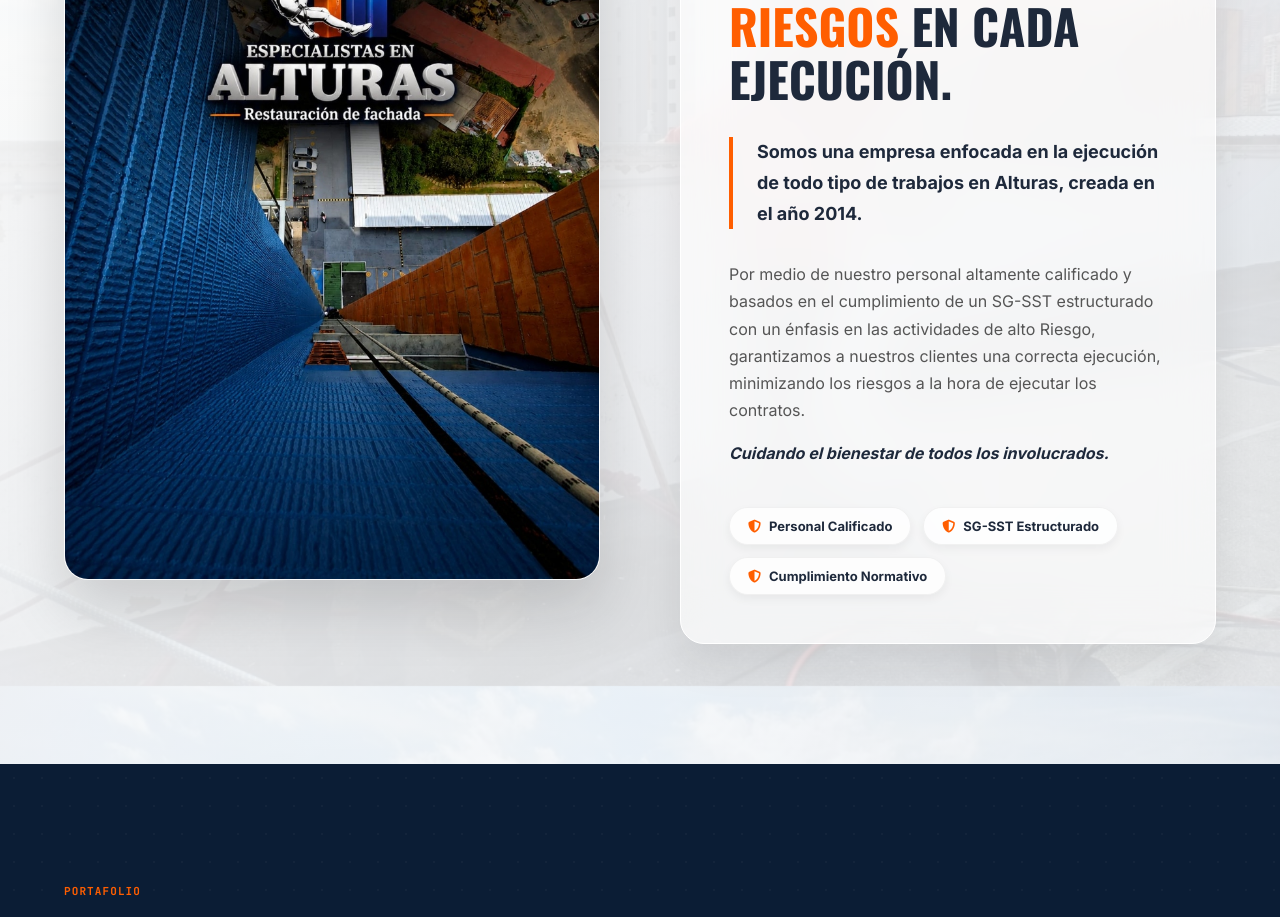
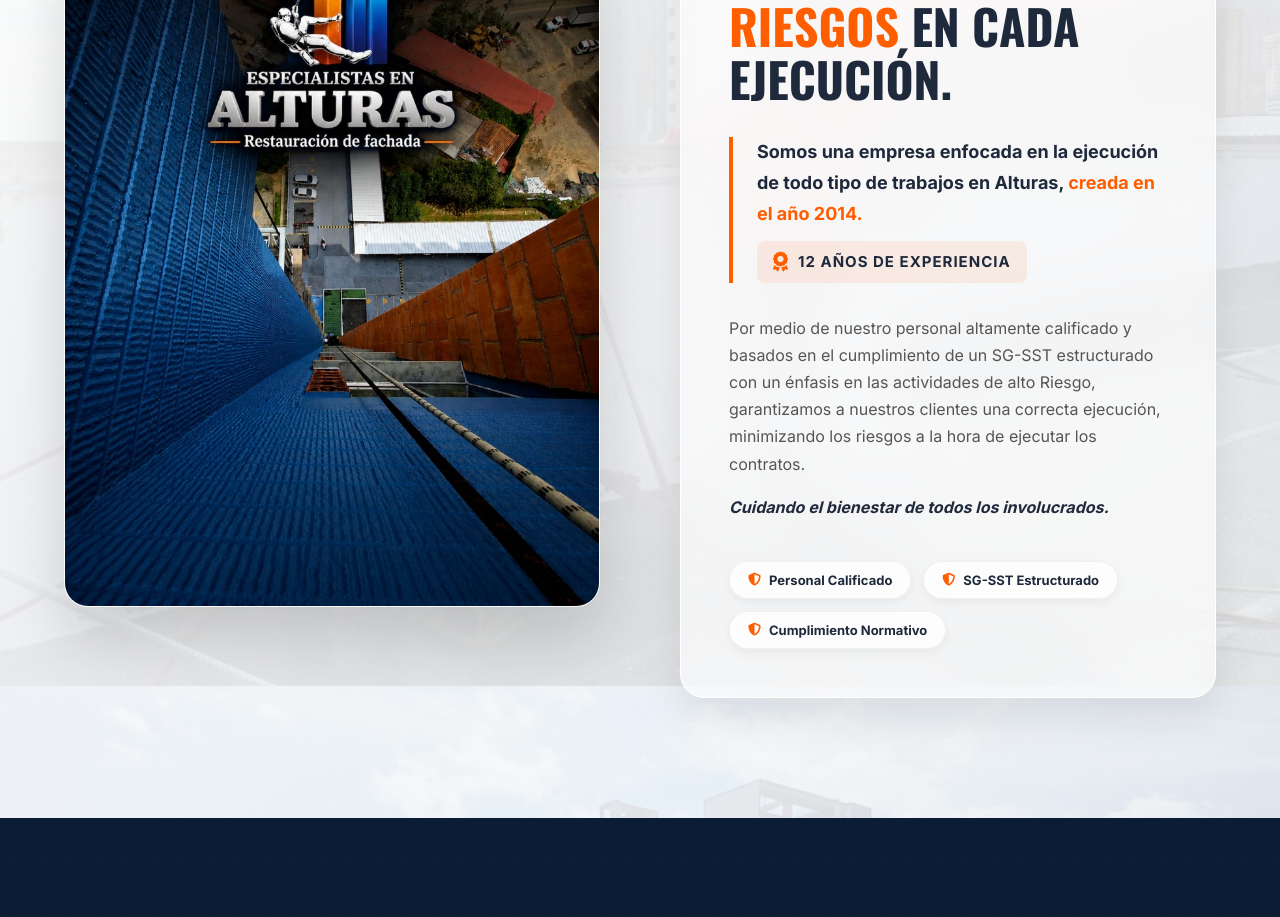
Before and after one commit to dpc2802/ESP_EN_ALTURAS, a Next.js app: page / in a window 1280 px wide. Shown: the part 1260-2177 px from the top of the page. Built offline with nearby package versions, Linux system fonts and the light colour scheme.

Commit message:
feat: highlight 2014 and 12 years of experience in About section

```diff
--- a/src/app/page.js
+++ b/src/app/page.js
@@ -472,11 +472,20 @@ function AboutSection() {
 
             <div style={{
               position: 'relative', paddingLeft: '24px', marginBottom: '32px',
-              borderLeft: '4px solid var(--orange)'
+              borderLeft: '4px solid var(--orange)',
+              display: 'flex',
+              flexDirection: 'column',
+              gap: '12px'
             }}>
               <p style={{ fontSize: '18px', fontWeight: 700, color: 'var(--navy)', margin: 0 }}>
-                Somos una empresa enfocada en la ejecución de todo tipo de trabajos en Alturas, creada en el año 2014.
+                Somos una empresa enfocada en la ejecución de todo tipo de trabajos en Alturas, <span style={{ color: 'var(--orange)' }}>creada en el año 2014.</span>
               </p>
+              <div style={{ display: 'flex', alignItems: 'center', gap: '10px', background: 'rgba(243,107,34,0.1)', padding: '8px 16px', borderRadius: '8px', width: 'fit-content' }}>
+                <i className="fa-solid fa-award" style={{ fontSize: '20px', color: 'var(--orange)' }}></i>
+                <p style={{ fontSize: '15px', fontWeight: 800, color: 'var(--navy)', margin: 0, textTransform: 'uppercase', letterSpacing: '1px' }}>
+                  12 Años de Experiencia
+                </p>
+              </div>
             </div>
 
             <p style={{ color: '#555', fontSize: '16px', lineHeight: '1.7', marginBottom: '16px' }}>
```
Also changed, not shown: update-about.js (added, +33 -0 lines).
